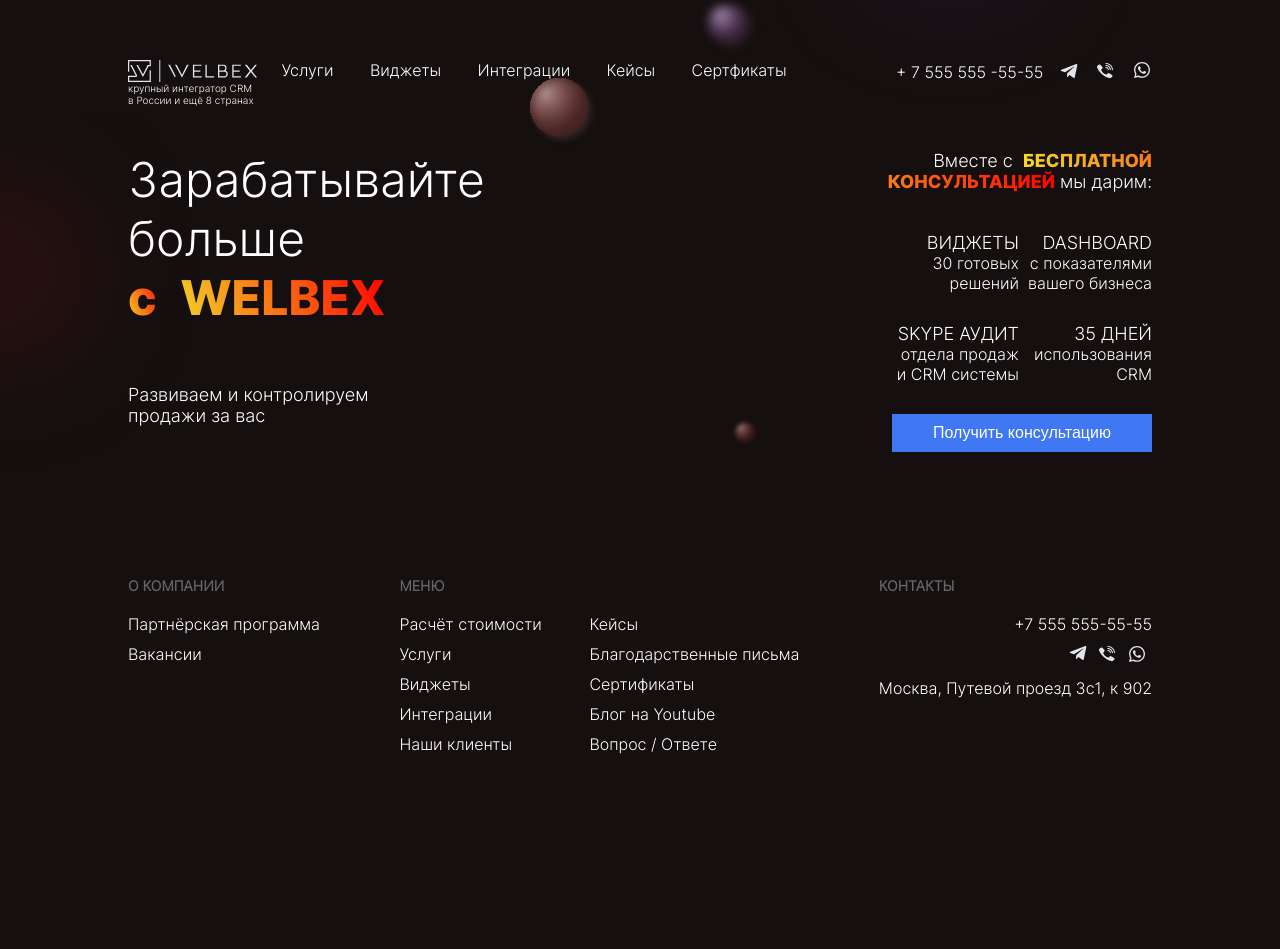
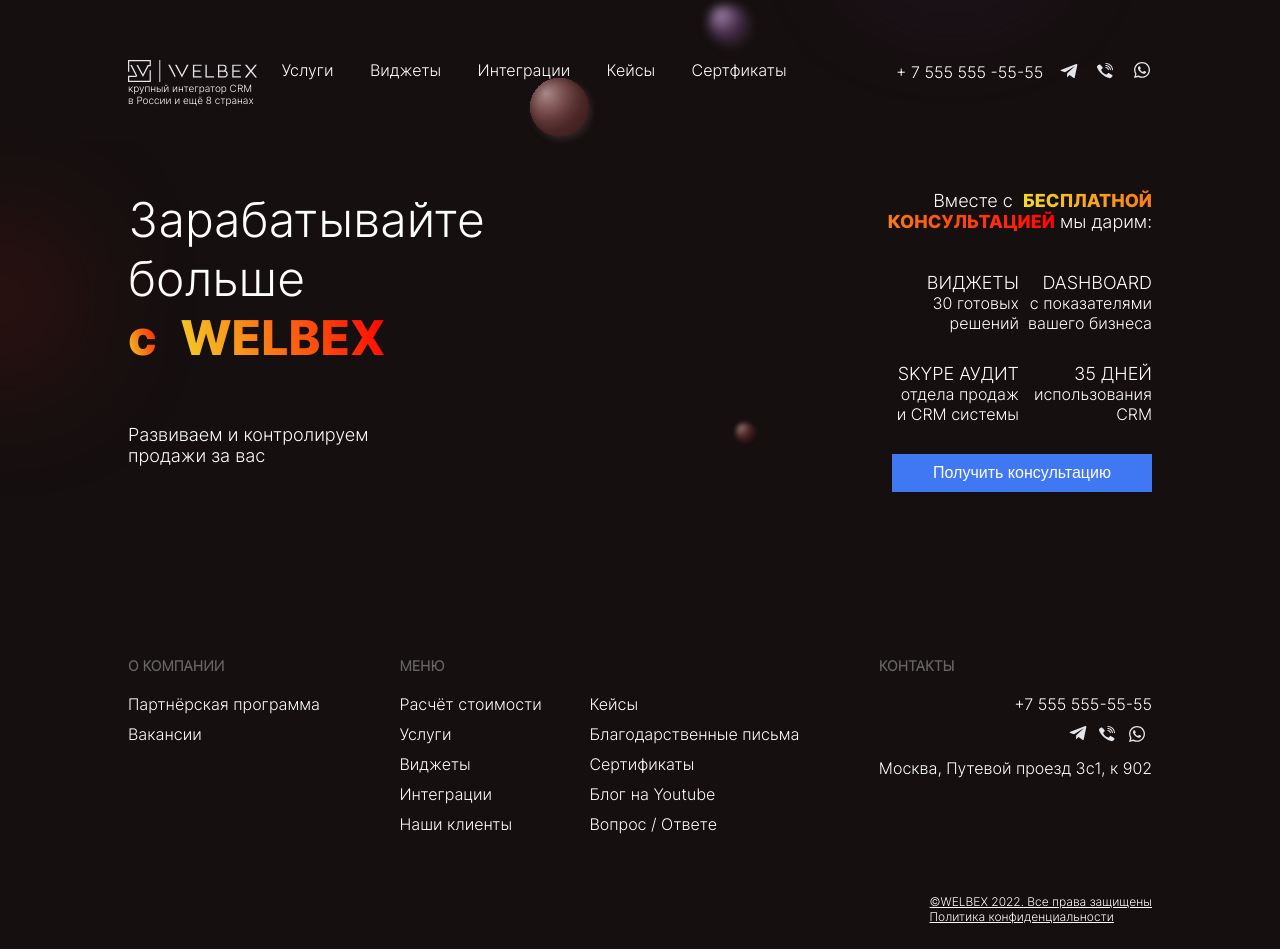
Before and after one commit to AnnaConda007/2task, a plain HTML site: page index.html in a window 1280 px wide. Before the commit the page ends 800 px from the top, so only its background shows below. Drawn offline with Linux system fonts and the light colour scheme; files whose address does not match are found by name.

Commit message:
добавлена доп строка в footer

```diff
--- a/index.css
+++ b/index.css
@@ -95,13 +95,14 @@ body {
 }
 
 .main__promotion {
+  margin-top: 80px;
   display: flex;
   flex-wrap: wrap;
   justify-content: space-between;
 }
 
 .promotion--content-wrap {
-  margin-top: 40px;
+  margin-bottom: 40px;
   width: 50%;
   display: flex;
   flex-wrap: wrap;
@@ -171,11 +172,17 @@ body {
 
 .footer {
   display: flex;
+  flex-wrap: wrap;
+}
+
+.footer__main-section {
+  display: flex;
+  width: 100%;
   flex-wrap: nowrap;
   justify-content: space-between;
 }
 
-.footer__column {
+.main-section__column {
   margin-top: 125px;
 }
 
@@ -208,6 +215,20 @@ body {
 }
 .column__icon {
   padding: 5px;
+}
+
+.footer__addition-section {
+  width: 100%;
+  display: flex;
+  justify-content: end;
+  margin-top: 50px;
+  margin-bottom: 25px;
+}
+
+.addition-section__text {
+  color: var(--light-color);
+  font-size: 12px;
+  text-decoration: underline;
 }
 
 @media (max-width: 1050px) {
@@ -274,15 +295,18 @@ body {
   }
 
   .footer {
+    background-color: var(--dark-color);
+  }
+
+  .footer__main-section {
     flex-wrap: wrap;
-    background-color: var(--dark-color);
   }
 
   .footer_icons {
     justify-content: start;
   }
 
-  .footer__contacts {
+  .main-section__contacts {
     text-align: start;
   }
 
@@ -302,6 +326,10 @@ body {
 
   .column--alignment {
     text-align: start;
+  }
+
+  .footer__addition-section {
+    justify-content: start;
   }
 }
 
--- a/index.html
+++ b/index.html
@@ -110,7 +110,8 @@
     </main>
 
     <footer class="footer wrap">
-      <div class="footer__column column">
+      <section class="footer__main-section main-section">
+        <div class="main-section__column column">
           <h6 class="column__title">О компании</h6>
           <ul>
             <li class="column__element">
@@ -121,7 +122,7 @@
             </li>
           </ul>
         </div>
-      <div class="footer__column column">
+        <div class="main-section__column column">
           <h6 class="column__title">Меню</h6>
           <div class="column__subcolumns subcolumns">
             <ul class="subcolumns__subcolumn">
@@ -160,7 +161,7 @@
             </ul>
           </div>
         </div>
-      <div class="footer__column column">
+        <div class="main-section__column column">
           <h6 class="column__title">Контакты</h6>
           <ul class="column--alignment">
             <li class="column__element">
@@ -186,6 +187,14 @@
             <li class="column__element">Москва, Путевой проезд 3с1, к 902</li>
           </ul>
         </div>
+      </section>
+      <section class="footer__addition-section addition-section">
+        <p class="addition-section__text">
+          <span class="text-uppercase">©WELBEX 2022.</span> Все права защищены
+          <br />
+          Политика конфиденциальности
+        </p>
+      </section>
     </footer>
     <img
       class="background-hidden-red-blur absolute"
```
Lines whose indentation alone changed are shown as unchanged.
